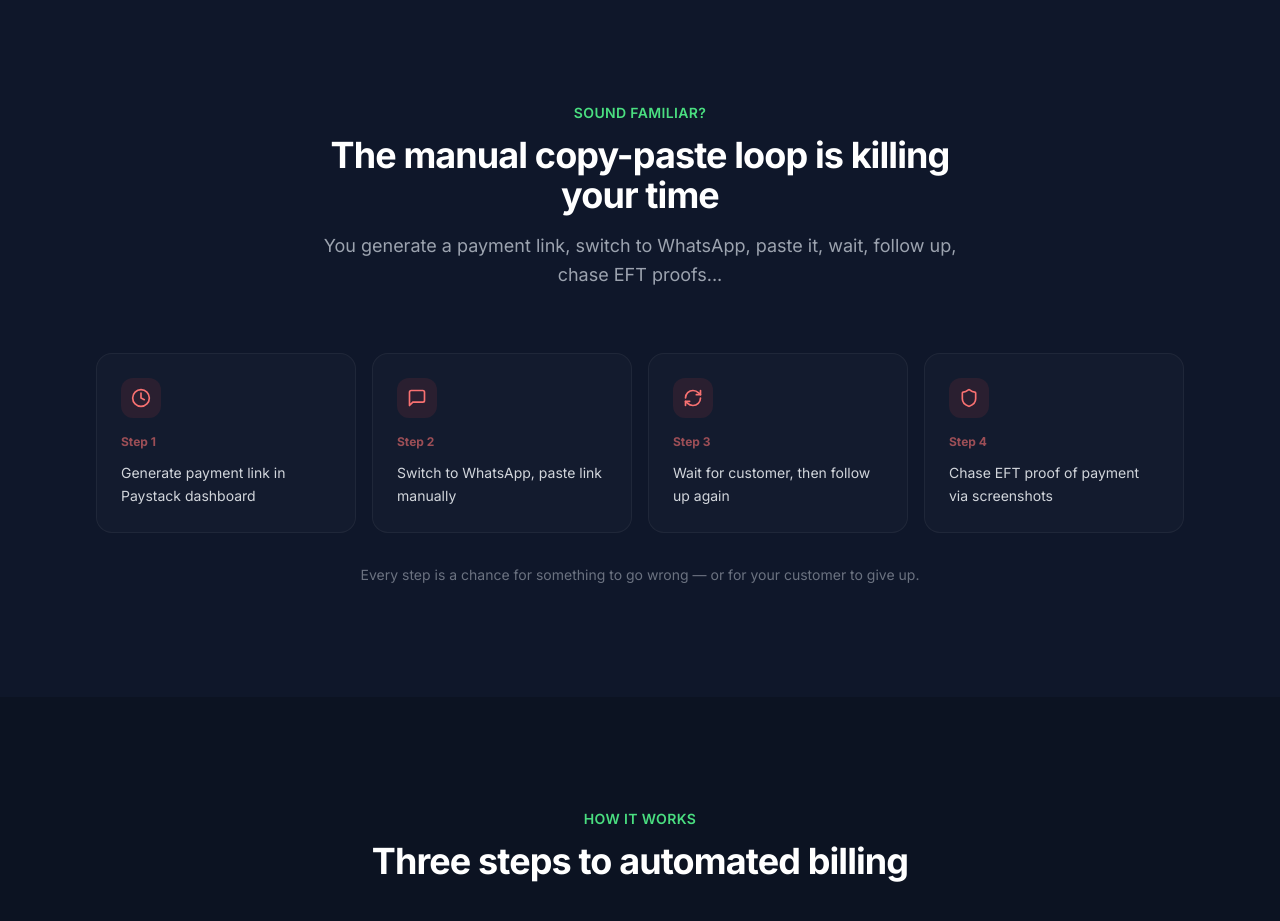
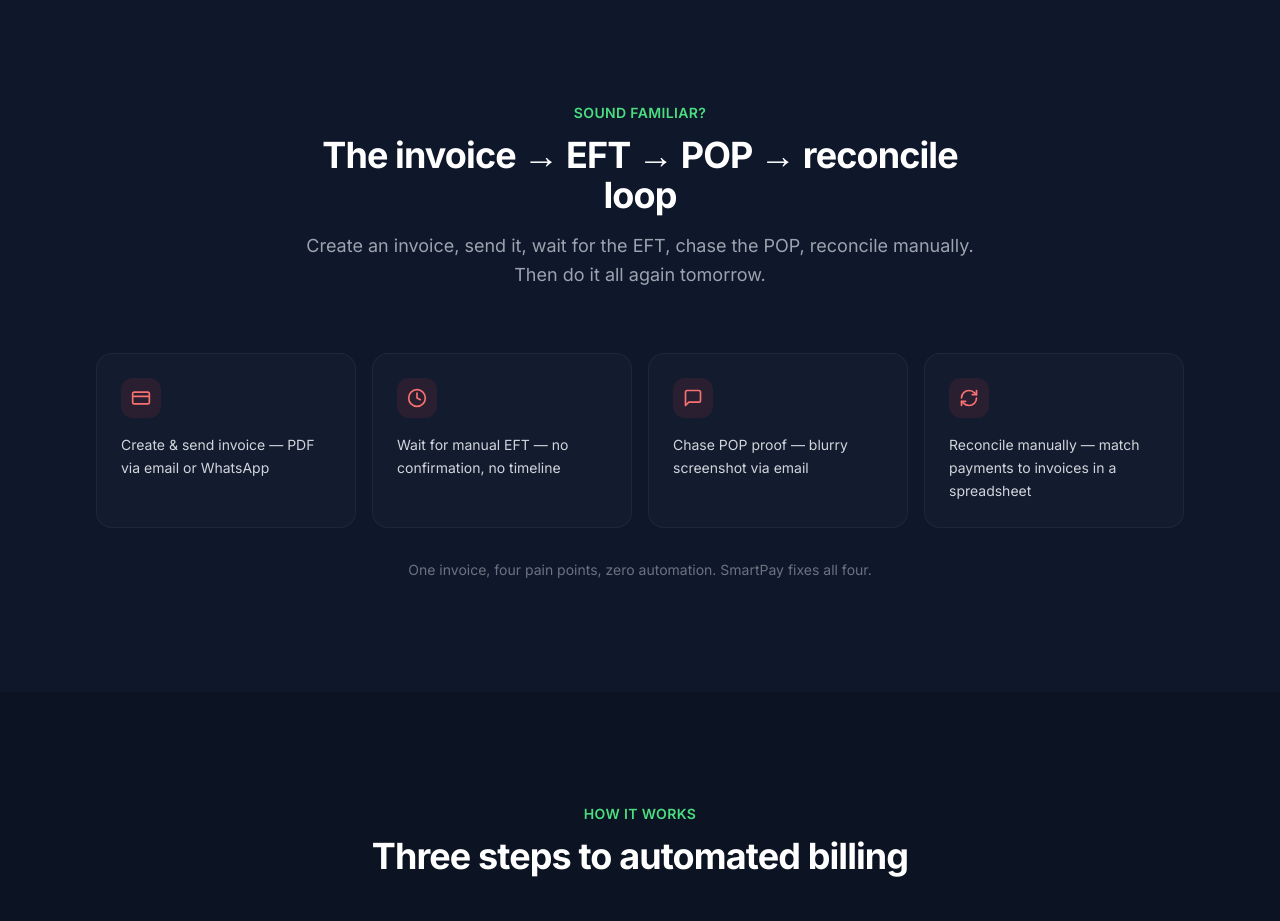
Before and after one commit to blakethebuilder/smartpay, a Next.js app in the folder frontend/: page /landing in a window 1280 px wide. Shown: the part 860-1781 px from the top of the page. Built offline with nearby package versions, Linux system fonts and the light colour scheme.

Commit message:
Reframe problem section: invoice→EFT→POP→reconcile loop, not copy-paste

```diff
--- a/frontend/app/landing/page.tsx
+++ b/frontend/app/landing/page.tsx
@@ -104,10 +104,10 @@ function WhatsAppMock() {
 
 /* ─── Section: Problem ─── */
 const painPoints = [
-  { icon: Clock, label: 'Generate payment link in Paystack dashboard' },
-  { icon: MessageSquare, label: 'Switch to WhatsApp, paste link manually' },
-  { icon: RefreshCw, label: 'Wait for customer, then follow up again' },
-  { icon: Shield, label: 'Chase EFT proof of payment via screenshots' },
+  { icon: CreditCard, label: 'Create & send invoice — PDF via email or WhatsApp' },
+  { icon: Clock, label: 'Wait for manual EFT — no confirmation, no timeline' },
+  { icon: MessageSquare, label: 'Chase POP proof — blurry screenshot via email' },
+  { icon: RefreshCw, label: 'Reconcile manually — match payments to invoices in a spreadsheet' },
 ];
 
 /* ─── Section: How it works ─── */
@@ -300,10 +300,10 @@ export default function LandingPage() {
           <div className="text-center max-w-2xl mx-auto mb-16">
             <p className="text-sm font-semibold text-primary-400 tracking-wide uppercase mb-3">Sound familiar?</p>
             <h2 className="text-3xl sm:text-4xl font-bold tracking-tight">
-              The manual copy-paste loop is killing your time
+              The invoice → EFT → POP → reconcile loop
             </h2>
             <p className="mt-4 text-gray-400 text-lg leading-relaxed">
-              You generate a payment link, switch to WhatsApp, paste it, wait, follow up, chase EFT proofs...
+              Create an invoice, send it, wait for the EFT, chase the POP, reconcile manually. Then do it all again tomorrow.
             </p>
           </div>
 
@@ -316,16 +316,13 @@ export default function LandingPage() {
                 <div className="w-10 h-10 rounded-xl bg-red-500/10 flex items-center justify-center mb-4 group-hover:bg-red-500/20 transition-colors">
                   <p.icon className="w-5 h-5 text-red-400" />
                 </div>
-                <div className="flex items-center gap-2 mb-3">
-                  <span className="text-xs font-bold text-red-400/60">Step {i + 1}</span>
-                </div>
                 <p className="text-sm text-gray-300 leading-relaxed">{p.label}</p>
               </div>
             ))}
           </div>
 
           <p className="text-center mt-8 text-gray-500 text-sm">
-            Every step is a chance for something to go wrong — or for your customer to give up.
+            One invoice, four pain points, zero automation. SmartPay fixes all four.
           </p>
         </div>
       </section>
```
